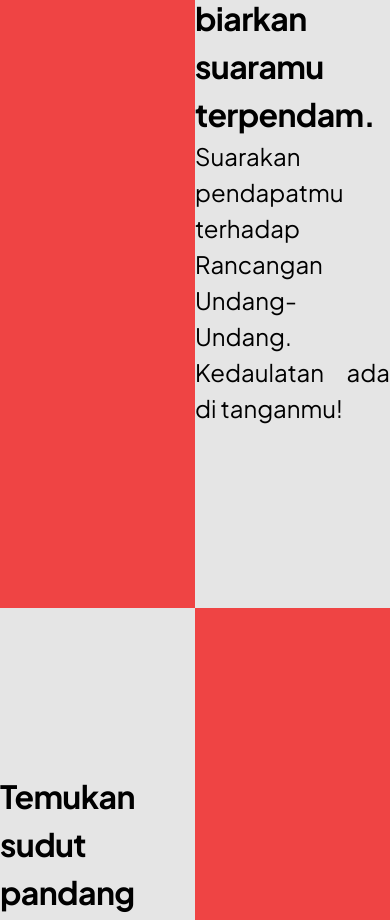
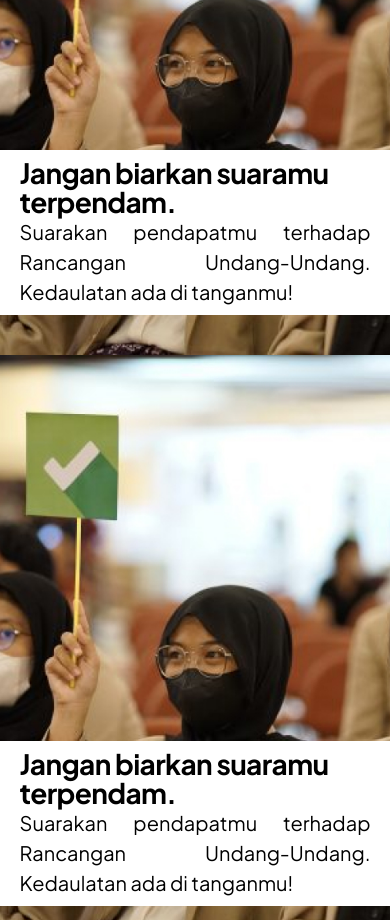
Before and after one commit to gigahidjrikaaa/ruangpublik-frontend, a Next.js app: page / in a window 390 px wide. Shown: the part 1080-2000 px from the top of the page. Built offline with nearby package versions, Linux system fonts and the light colour scheme.

Commit message:
feat: improve Intro responsiveness
design mobile belum ada

```diff
--- a/src/components/LandingPage/Intro.tsx
+++ b/src/components/LandingPage/Intro.tsx
@@ -1,14 +1,14 @@
 export default function Intro() {
   return (
     <main id="intro" className="min-h-screen bg-neutral-200 text-black">
-      <section className="flex min-h-screen">
-        <div className="w-1/2 bg-red-500"></div>
-        <div className="w-1/2 flex flex-col justify-center items-center">
-          <div className="max-w-[545px]">
-            <h1 className="text-[32px] font-bold tracking-[-0.64px]">
+      <section className="flex flex-col justify-center items-center md:flex-row h-[70vh] max-h-[800px] 2xl:max-h-none relative">
+        <div className="w-full lg:w-[45%] h-full flex-shrink-0 bg-[url(/Intro1.jpg)] bg-cover bg-center overflow-hidden relative" />
+        <div className="w-full flex flex-col justify-center items-center absolute bottom-10 lg:bottom-auto lg:relative">
+          <div className="max-w-[545px] xl:max-w-[610px] 2xl:max-w-[800px] py-2 px-[5%] md:px-10 bg-white lg:bg-transparent">
+            <h1 className="text-[28px] md:text-[32px] xl:text-[40px] 2xl:text-[45px] font-bold tracking-[-0.64px] leading-[105%]">
               Jangan biarkan suaramu terpendam.
             </h1>
-            <p className="text-[24px] text-justify">
+            <p className="text-[20px] md:text-[24px] xl:text-[30px] 2xl:text-[35px] text-justify">
               Suarakan pendapatmu terhadap Rancangan Undang-Undang. Kedaulatan
               ada di tanganmu!
             </p>
@@ -16,21 +16,19 @@ export default function Intro() {
         </div>
       </section>
 
-      <section className="flex min-h-screen">
-        <div className="w-1/2 flex flex-col justify-center items-center">
-          <div className="max-w-[545px]">
-            <h1 className="text-[32px] font-bold tracking-[-0.64px]">
-              Temukan sudut pandang baru.
+      <section className="flex flex-col justify-center items-center md:flex-row h-[70vh] max-h-[800px] 2xl:max-h-none relative">
+        <div className="w-full flex flex-col justify-center items-center absolute bottom-10 lg:bottom-auto lg:relative">
+          <div className="max-w-[545px] xl:max-w-[610px] 2xl:max-w-[800px] py-2 px-[5%] md:px-10 bg-white lg:bg-transparent z-[1]">
+            <h1 className="text-[28px] md:text-[32px] xl:text-[40px] 2xl:text-[45px] font-bold tracking-[-0.64px] leading-[105%]">
+              Jangan biarkan suaramu terpendam.
             </h1>
-            <p className="text-[24px] text-justify">
-              Indonesia sangat beragam, termasuk pemikirannya.{" "}
-              <span className="italic">
-                Semut di seberang pulau terlihat, gajah di pelupuk tak nampak.
-              </span>
+            <p className="text-[20px] md:text-[24px] xl:text-[30px] 2xl:text-[35px] text-justify">
+              Suarakan pendapatmu terhadap Rancangan Undang-Undang. Kedaulatan
+              ada di tanganmu!
             </p>
           </div>
         </div>
-        <div className="w-1/2 bg-red-500"></div>
+        <div className="w-full lg:w-[45%] h-full flex-shrink-0 bg-[url(/Intro1.jpg)] bg-cover bg-center overflow-hidden relative" />
       </section>
     </main>
   );
```
Also changed, not shown: public/Intro1.jpg (added).
